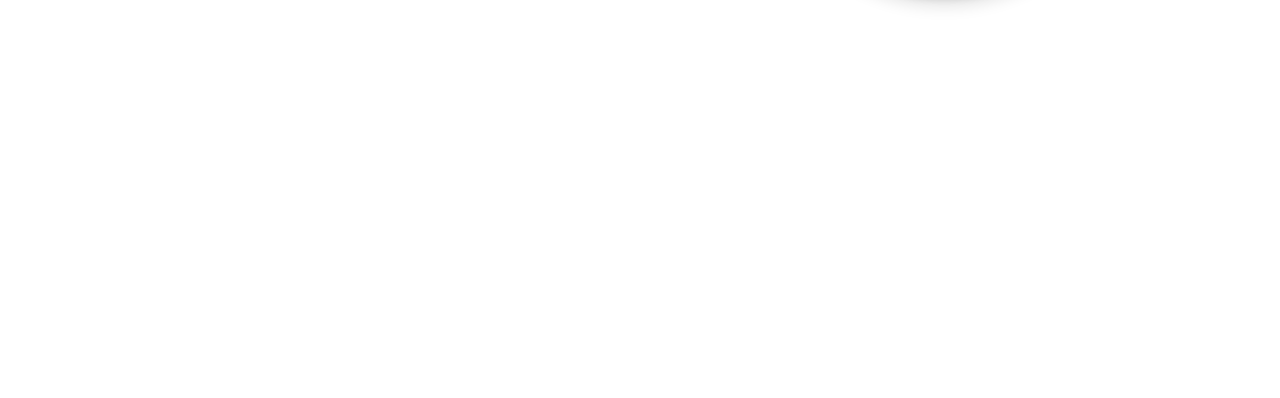
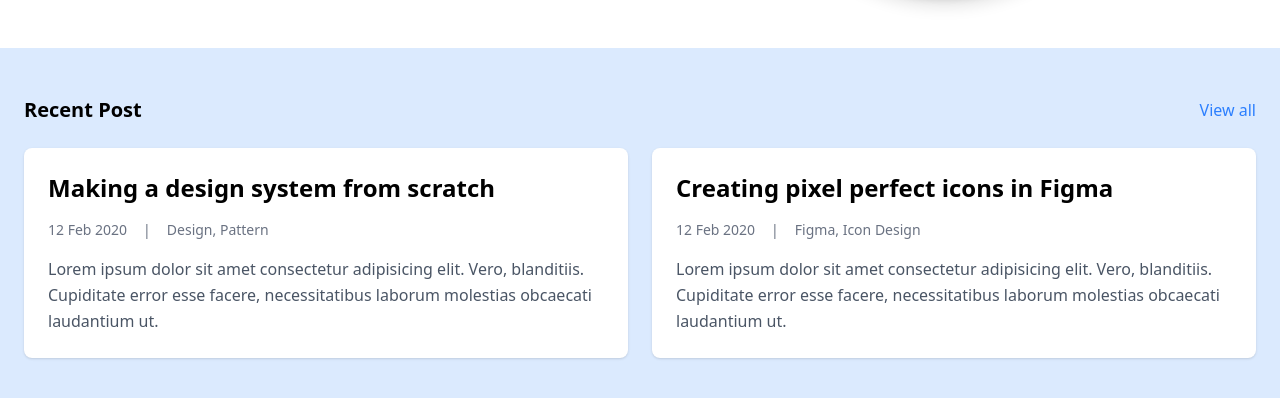
Before and after one commit to abrahamkifleT/personal-portfolio-website, a React (Vite) app: page / in a window 1280 px wide. Shown: the part 544-942 px from the top of the page. Before the commit the page ends 800 px from the top, so only its background shows below. Built offline with nearby package versions, Linux system fonts and the light colour scheme.

Commit message:
finishing recent_post component

```diff
--- a/src/App.jsx
+++ b/src/App.jsx
@@ -1,5 +1,6 @@
 import { useState } from 'react'
 import Dashboard from './pages/Dashboard'
+import Recent_post from './pages/Recent_post'
 
 
 function App() {
@@ -7,6 +8,7 @@
   return (
     <div>
       <Dashboard/>
+      <Recent_post/>
     </div>
   )
 }
--- a/src/pages/Recent_post.jsx
+++ b/src/pages/Recent_post.jsx
@@ -0,0 +1,45 @@
+import React from 'react'
+
+const Recent_post = () => {
+    return (
+        <div className='bg-blue-100 py-12 mt-12'> {/* Added background color and vertical spacing */}
+            <div className='container mx-auto px-6'> {/* Matches Dashboard container */}
+
+                <div className='flex items-center justify-between mb-6'>
+                    <p className='text-xl font-semibold'>Recent Post</p>
+                    <a href="#" className='text-blue-500 hover:text-blue-700 font-medium'>View all</a>
+                </div>
+
+                <div className='grid grid-cols-1 md:grid-cols-2 gap-6'> {/* Used Grid for equal width cards */}
+
+                    <div className='bg-white p-6 rounded-lg shadow-sm hover:shadow-md transition-shadow'>
+                        <h2 className='text-2xl font-bold mb-4'>Making a design system from scratch</h2>
+                        <div className='flex items-center gap-4 text-gray-500 mb-4 text-sm'>
+                            <p>12 Feb 2020</p>
+                            <span>|</span>
+                            <p>Design, Pattern</p>
+                        </div>
+                        <p className='text-gray-600 leading-relaxed'>
+                            Lorem ipsum dolor sit amet consectetur adipisicing elit. Vero, blanditiis. Cupiditate error esse facere, necessitatibus laborum molestias obcaecati laudantium ut.
+                        </p>
+                    </div>
+
+                    <div className='bg-white p-6 rounded-lg shadow-sm hover:shadow-md transition-shadow'>
+                        <h2 className='text-2xl font-bold mb-4'>Creating pixel perfect icons in Figma</h2>
+                        <div className='flex items-center gap-4 text-gray-500 mb-4 text-sm'>
+                            <p>12 Feb 2020</p>
+                            <span>|</span>
+                            <p>Figma, Icon Design</p>
+                        </div>
+                        <p className='text-gray-600 leading-relaxed'>
+                            Lorem ipsum dolor sit amet consectetur adipisicing elit. Vero, blanditiis. Cupiditate error esse facere, necessitatibus laborum molestias obcaecati laudantium ut.
+                        </p>
+                    </div>
+
+                </div>
+            </div>
+        </div>
+    )
+}
+
+export default Recent_post
```
